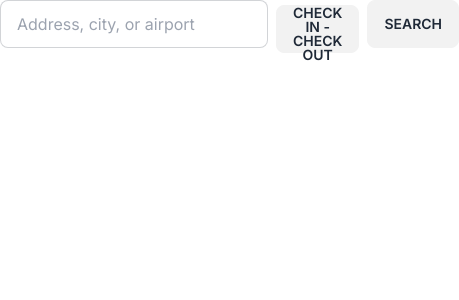
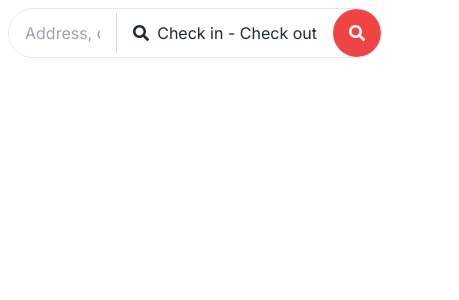
Before and after one commit to jordanwhiguera/storage-app, a Next.js app: page / in a window 390 px wide. Shown: the top 300 px of the page, 459 px wide, since content can reach past the window. Built offline with nearby package versions, Linux system fonts and the light colour scheme.

Commit message:
more responsive SearchButton and NavBar

```diff
--- a/app/components/Navbar/page.tsx
+++ b/app/components/Navbar/page.tsx
@@ -1,38 +1,26 @@
 import React from "react";
+import SearchButton from "../SearchButton/page";
 
 const Navbar = () => {
   return (
     <div className="navbar bg-base-100">
-      <div className="flex-1">
+      {/* Left section - only visible in larger screens */}
+      <div className="flex-none hidden lg:block">
         <a className="btn btn-ghost normal-case text-xl">storage</a>
       </div>
-      <div className="flex-none gap-2">
-        <div className="form-control">
-          <input
-            type="text"
-            placeholder="Search"
-            className="input input-bordered w-24 md:w-auto"
-          />
-        </div>
-        <div className="flex-1">
-          <a className="btn btn-ghost normal-case text-xl">Become a Host</a>
-        </div>
+
+      {/* Center section - adjust based on screen size */}
+      <div className="flex-1 lg:flex-auto">
+        <SearchButton />
+      </div>
+
+      {/* Right section - hide early on small screens, then display as flex */}
+      <div className="flex-none hidden md:flex justify-end gap-2">
+        <a className="btn btn-ghost normal-case text-xl">Become a Host</a>
         <div className="dropdown dropdown-end">
           <button className="btn">Log in</button>
-          <ul
-            tabIndex={0}
-            className="mt-3 z-[1] p-2 shadow menu menu-sm dropdown-content bg-base-100 rounded-box w-52"
-          >
-            <li>
-              <a className="justify-between">Profile</a>
-            </li>
-            <li>
-              <a>Settings</a>
-            </li>
-            <li>
-              <a>Logout</a>
-            </li>
-          </ul>
+          {/* Dropdown content */}
+          {/* ... */}
         </div>
       </div>
     </div>
--- a/app/components/SearchButton/page.tsx
+++ b/app/components/SearchButton/page.tsx
@@ -3,6 +3,7 @@ import React, { useState, useRef, useEffect } from "react";
 import DatePicker from "react-datepicker";
 import "react-datepicker/dist/react-datepicker.css";
 import { format } from "date-fns";
+import { FaSearch } from "react-icons/fa";
 
 const SearchButton: React.FC = () => {
   const [startDate, setStartDate] = useState<Date | null>(null);
@@ -50,28 +51,50 @@ const SearchButton: React.FC = () => {
 
   return (
     <div className="relative">
-      <div className="flex space-x-2">
-        {/* Input and buttons */}
-        <div>
-          <input
-            className="input input-bordered"
-            placeholder="Address, city, or airport"
-          />
+      <div className="flex items-center border rounded-full overflow-hidden">
+        {/* Left side - Location input + Date range */}
+        <div className="flex-1 flex">
+          {" "}
+          {/* This div will take half the space */}
+          {/* Location input */}
+          <div className="flex-1">
+            {" "}
+            {/* This input will take up the available space */}
+            <input
+              className="w-full px-4 py-2 border-none"
+              placeholder="Address, city, or airport"
+            />
+          </div>
+          {/* Divider */}
+          <div className="w-px bg-gray-300"></div>
+          {/* Date range button with calendar icon */}
+          <div className="flex-1">
+            {" "}
+            {/* This button will take up the available space */}
+            <button
+              className="flex items-center px-4 py-2 whitespace-nowrap w-full"
+              onClick={toggleCalendar}
+            >
+              <FaSearch className="mr-2" />
+              {dateRangeText}
+            </button>
+          </div>
         </div>
-        <div>
-          <button className="btn" onClick={toggleCalendar}>
-            {dateRangeText}
+
+        {/* Right side - Search button */}
+        <div className="flex-none">
+          {" "}
+          {/* This div will not grow or shrink */}
+          <button className="bg-red-500 text-white w-12 h-12 rounded-full flex justify-center items-center p-2">
+            <FaSearch />
           </button>
-        </div>
-        <div>
-          <button className="btn">Search</button>
         </div>
       </div>
 
       {/* Calendar */}
       {isOpen && (
         <div
-          ref={calendarRef} // Attach ref to the calendar container
+          ref={calendarRef}
           className="calendar-container absolute z-50 left-0 mt-1"
           style={{
             top: `${calendarRef.current?.getBoundingClientRect().bottom}px`,
--- a/app/page.tsx
+++ b/app/page.tsx
@@ -11,9 +11,9 @@ export default function Base() {
       {/* <Post /> */}
       {/* <Post /> */}
 
-      {/* <Navbar /> */}
+      <Navbar />
       {/* <SearchResults /> */}
-      <SearchButton />
+      {/* <SearchButton /> */}
     </>
   );
 }
```
